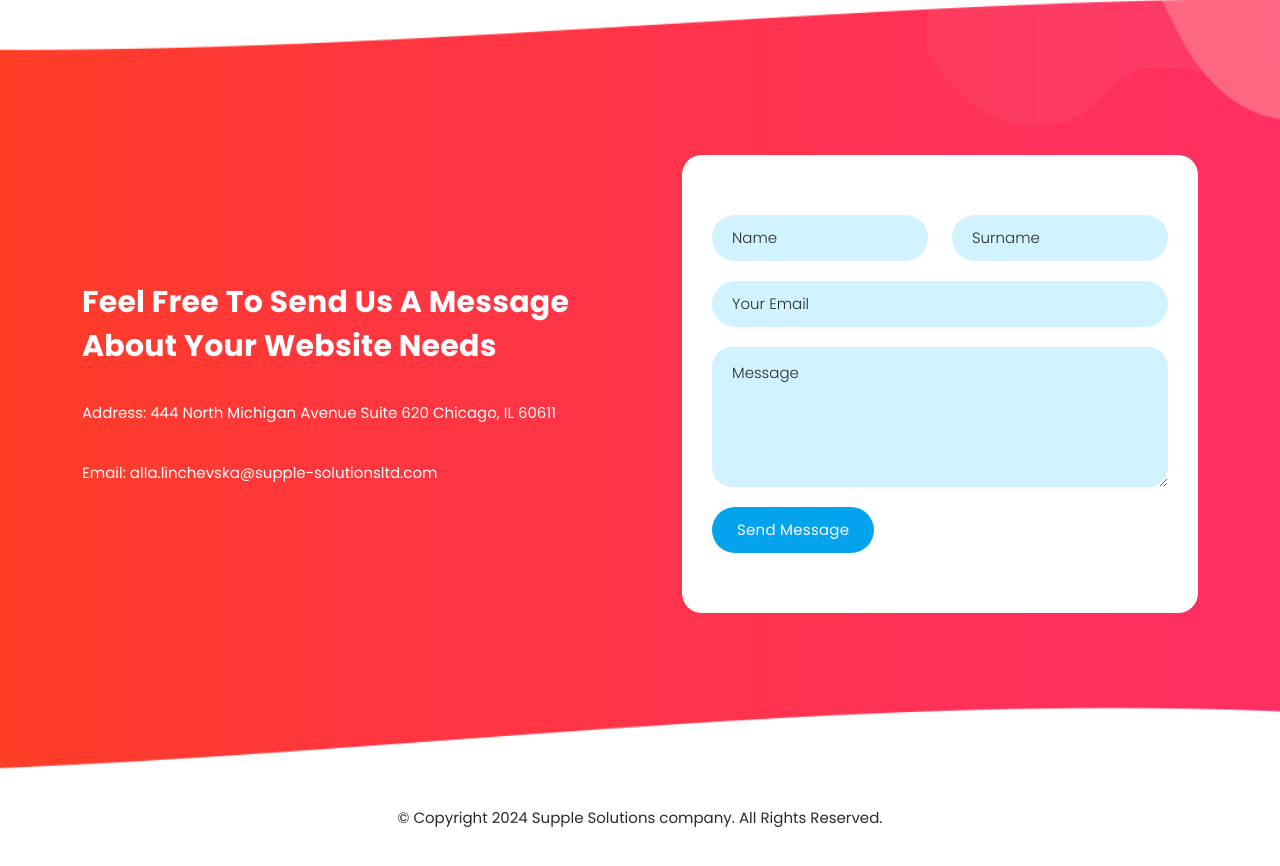
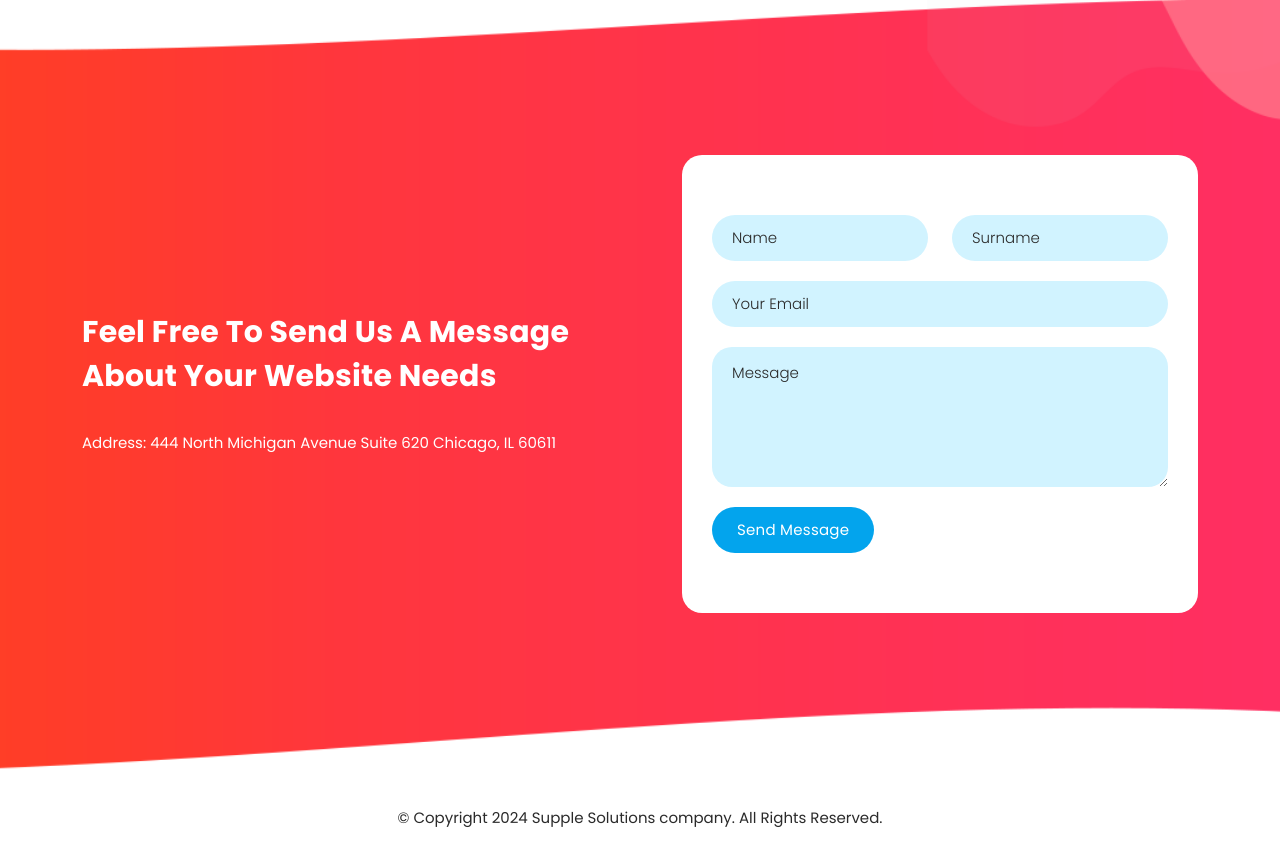
Before and after one commit to vadymfomin95/static-web-app, a plain HTML site: page index.html in a window 1280 px wide. Shown: the part 4933-5799 px from the top of the page. Drawn offline with Linux system fonts and the light colour scheme.

Commit message:
remove email section

```diff
--- a/index.html
+++ b/index.html
@@ -356,10 +356,6 @@ https://templatemo.com/tm-562-space-dynamic
               Suite 620
               Chicago, IL 60611
             </p>
-            <p>
-              Email:
-              alla.linchevska@supple-solutionsltd.com
-            </p>
           </div>
         </div>
         <div class="col-lg-6 wow fadeInRight" data-wow-duration="0.5s" data-wow-delay="0.25s">
```
